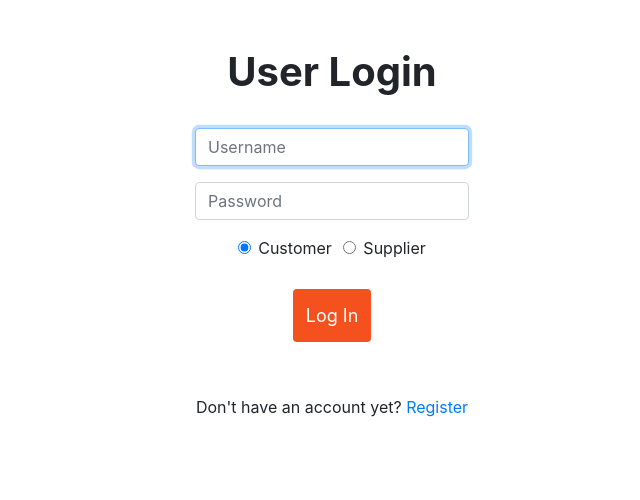
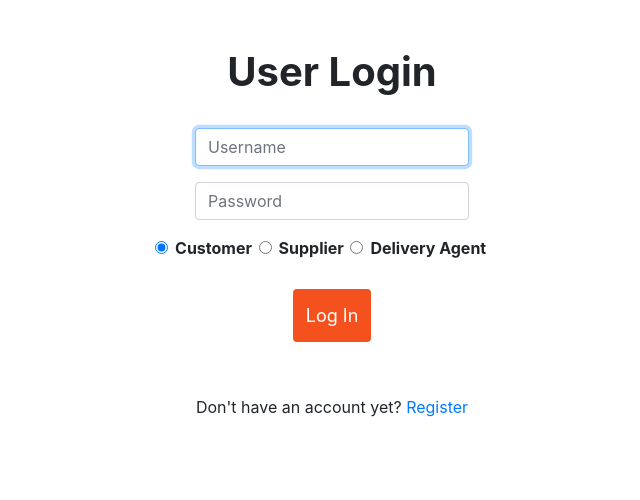
Before and after one commit to divyajeettt/EBMS, a Flask app: page /login in a window 1280 px wide. Shown: the part 76-576 px from the top of the page, without its empty margins (308-948 px from the left). Run offline with Flask 2, Linux system fonts and the light colour scheme; some libraries are stand-ins or nearby versions.

Commit message:
Added radiobutton for delivery-agent

```diff
--- a/front-end/app/templates/login.html
+++ b/front-end/app/templates/login.html
@@ -18,14 +18,18 @@
         <div class="form-group">
             <input class="form-control" name="password" placeholder="Password" type="password">
         </div>
-        <div class="form-check">
+        <div class="form-check" style="font-weight: bold;">
             <input class="form-check-input" type="radio" name="LoginRadio" id="flexRadioDefault1" value="customer" checked>
             <label class="form-check-label" for="flexRadioDefault1">
                 Customer &nbsp; &nbsp; &nbsp;
             </label>
             <input class="form-check-input" type="radio" name="LoginRadio" id="flexRadioDefault2" value="supplier">
             <label class="form-check-label" for="flexRadioDefault2">
-                Supplier
+                Supplier &nbsp; &nbsp; &nbsp;
+            </label>
+            <input class="form-check-input" type="radio" name="LoginRadio" id="flexRadioDefault3" value="delivery_agent" >
+            <label class="form-check-label" for="flexRadioDefault3">
+                Delivery Agent &nbsp; &nbsp; &nbsp;
             </label>
         </div>
         <br>
```
Also changed, not shown: front-end/app/templates/register.html (+6 -2 lines).
